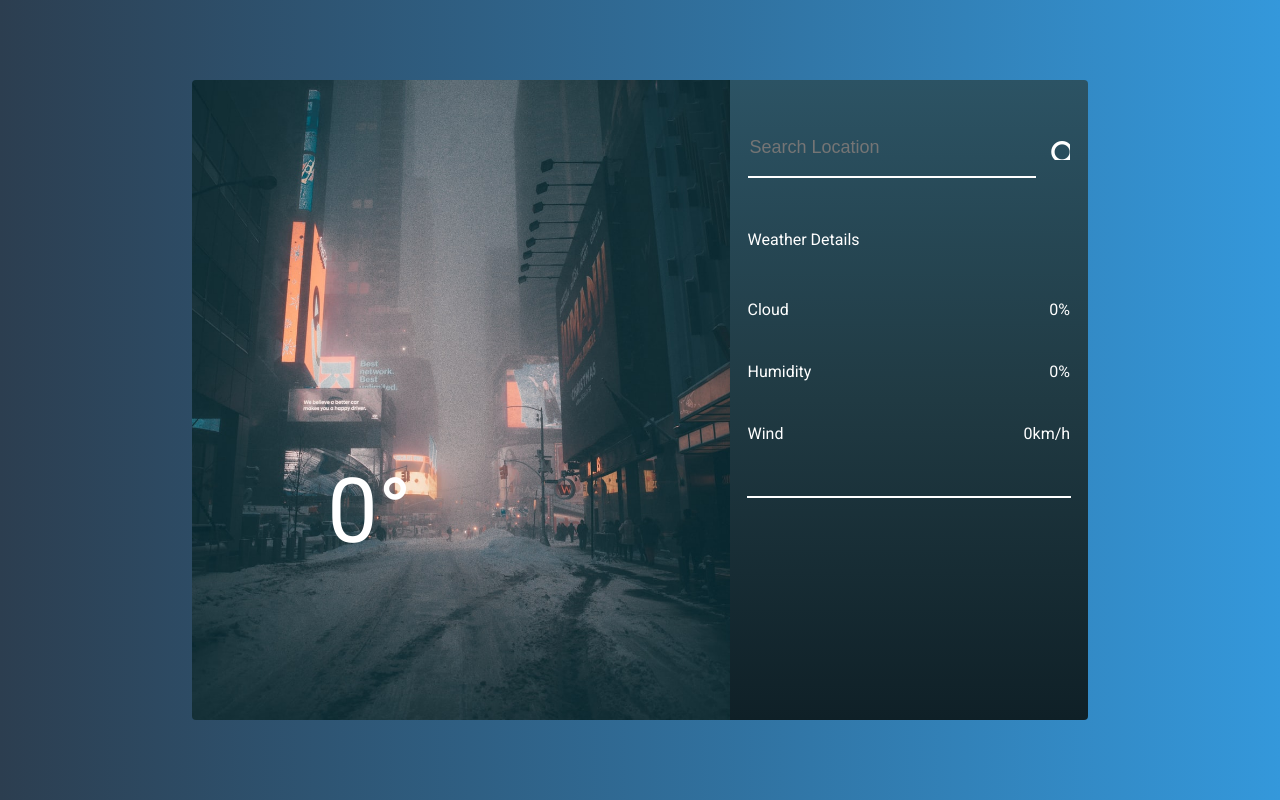
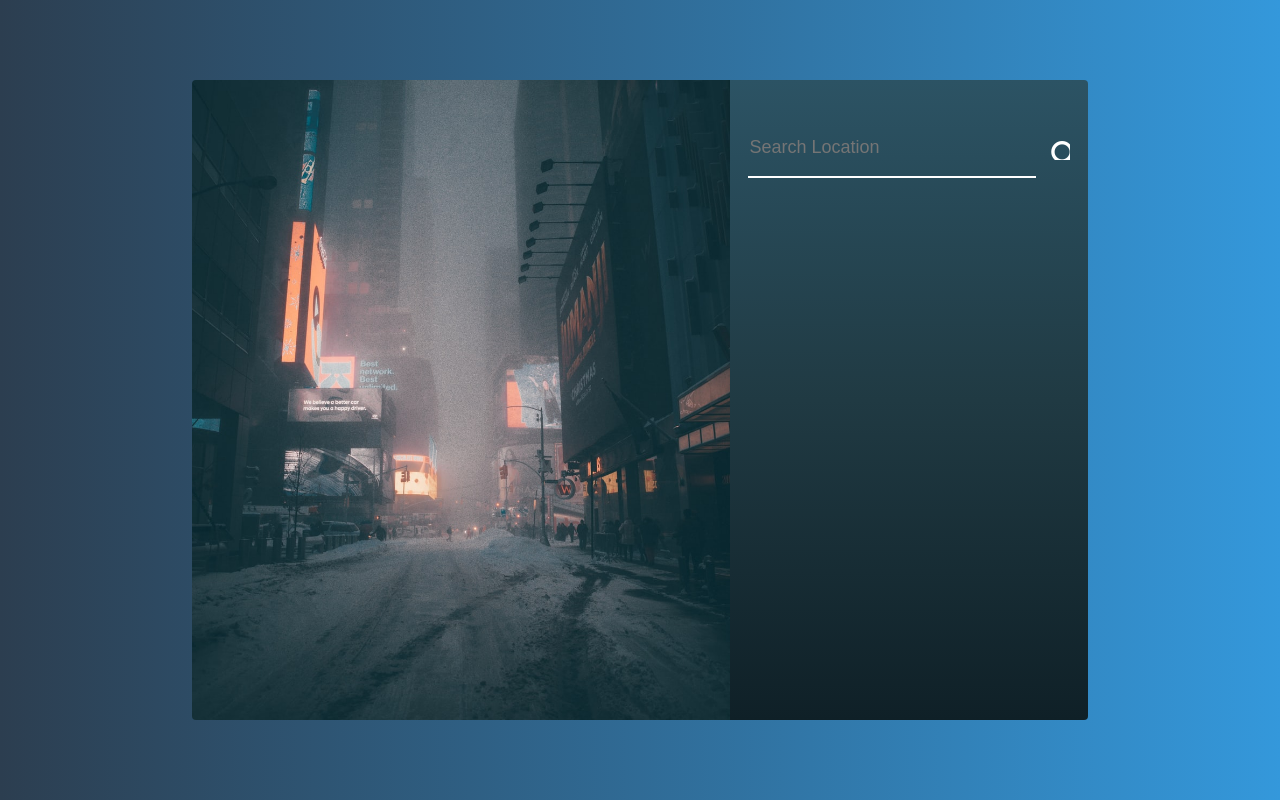
Before and after one commit to lashagelashvili/Weather-app, an Angular app: page / in a window 1280 px wide. Built offline with nearby package versions, Linux system fonts and the light colour scheme.

Commit message:
update ui

```diff
--- a/src/app/weather/weather.component.css
+++ b/src/app/weather/weather.component.css
@@ -138,7 +138,6 @@
 }
 
 .line2 {
-  width: 90%;
+  width: 100%;
   border: 1px solid white;
-  margin-top: 40px;
 }
--- a/src/app/weather/weather.component.html
+++ b/src/app/weather/weather.component.html
@@ -1,24 +1,24 @@
 <div class="container">
     <div class="leftContent">
-        <div class="weatherInfo">
+        <div class="weatherInfo" *ngIf="weatherData">
             <div class="temperature">
-                <h1>{{ temperature }}°</h1>
+                <h1>{{ weatherData.current.temp_c }}°</h1>
             </div>
             <div class="info">
                 <div class="city">
-                    <h2>{{ city }}</h2>
+                    <h2>{{ weatherData.location.name }}</h2>
                 </div>
                 <div class="time">
-                    <p>{{ date | date:'shortTime'}}</p>
-                    <p>{{ date | date:'MM/dd/yy'}}</p>
+                    <p>{{ weatherData.location.localtime | date:'shortTime'}}</p>
+                    <p>{{ weatherData.location.localtime | date:'MM/dd/yy'}}</p>
                 </div>
             </div>
             <div class="weather">
                 <div class="icon">
-                    <img [src]="iconUrl" alt="">
+                    <img [src]="weatherData.current.condition.icon" alt="">
                 </div>
                 <div class="condition">
-                    <p>{{ weather }}</p>
+                    <p>{{ weatherData.current.condition.text }}</p>
                 </div>
             </div>
         </div>
@@ -28,22 +28,22 @@
             <input type="text" class="searchLocation" placeholder="Search Location" #cityInput>
             <mat-icon (click)="onClick(cityInput.value)" id="searchIcon">search</mat-icon>
         </div>
-        <div class="weatherDetails">
+        <div class="weatherDetails" *ngIf="weatherData">
             <h3>Weather Details</h3>
             <div class="cloudInfo">
                 <p>Cloud</p>
-                <p>{{ cloud }}%</p>
+                <p>{{ weatherData.current.cloud }}%</p>
             </div>
             <div class='cloudInfo'>
                 <p>Humidity</p>
-                <p>{{ humidity }}%</p>
+                <p>{{ weatherData.current.humidity }}%</p>
             </div>
             <div class='cloudInfo'>
                 <p>Wind</p>
-                <p>{{ wind }}km/h</p>
+                <p>{{ weatherData.current.wind_kph }}km/h</p>
             </div>
+            <hr class="line2">
         </div>
-        <hr class="line2">
     </div>
 </div>
 <!-- [ngStyle]="{'background-image': 'url(../../images/snow.jpg)'}" -->
--- a/src/app/weather/weather.component.ts
+++ b/src/app/weather/weather.component.ts
@@ -1,6 +1,7 @@
 import { HttpClient } from '@angular/common/http';
 import { Component, OnInit } from '@angular/core';
-import { Api } from './weather';
+import { Observable } from 'rxjs';
+import { Weather } from './weather';
 
 @Component({
   selector: 'app-weather',
@@ -10,38 +11,20 @@ import { Api } from './weather';
 
 export class WeatherComponent implements OnInit {
   private url = 'http://api.weatherapi.com/v1/current.json?key=bb559d3852304c81af7180800212011&q=';
-  temperature: number = 0;
-  city: string = '';
-  date: string = '';
-  cloud: number = 0;
-  humidity: number = 0;
-  wind: number = 0;
-  weather: string = '';
-  apiResult: any;
-  iconUrl: string = '';
-
+  weatherData: Weather;
 
   constructor(private http: HttpClient) { }
 
   ngOnInit(): void {
   }
 
+  getData(city: string): Observable<Weather> {
+    return this.http.get<Weather>(this.url + city);
+  }
+
   onClick(city: string) {
-    this.http.get<Api>(this.url + city).subscribe(data => {
-      this.apiResult = data;
-      console.log(this.apiResult);
-
-      this.temperature = this.apiResult.current.temp_c;
-      this.city = this.apiResult.location.name;
-      this.date = this.apiResult.location.localtime;
-
-      this.humidity = this.apiResult.current.humidity;
-      this.cloud = this.apiResult.current.cloud;
-      this.wind = this.apiResult.current.wind_kph;
-
-      this.weather = this.apiResult.current.condition.text;
-      this.iconUrl = this.apiResult.current.condition.icon;
-    });
-
+    this.getData(city).subscribe((data: Weather) => {
+      this.weatherData = data;
+    })
   }
 }
```
